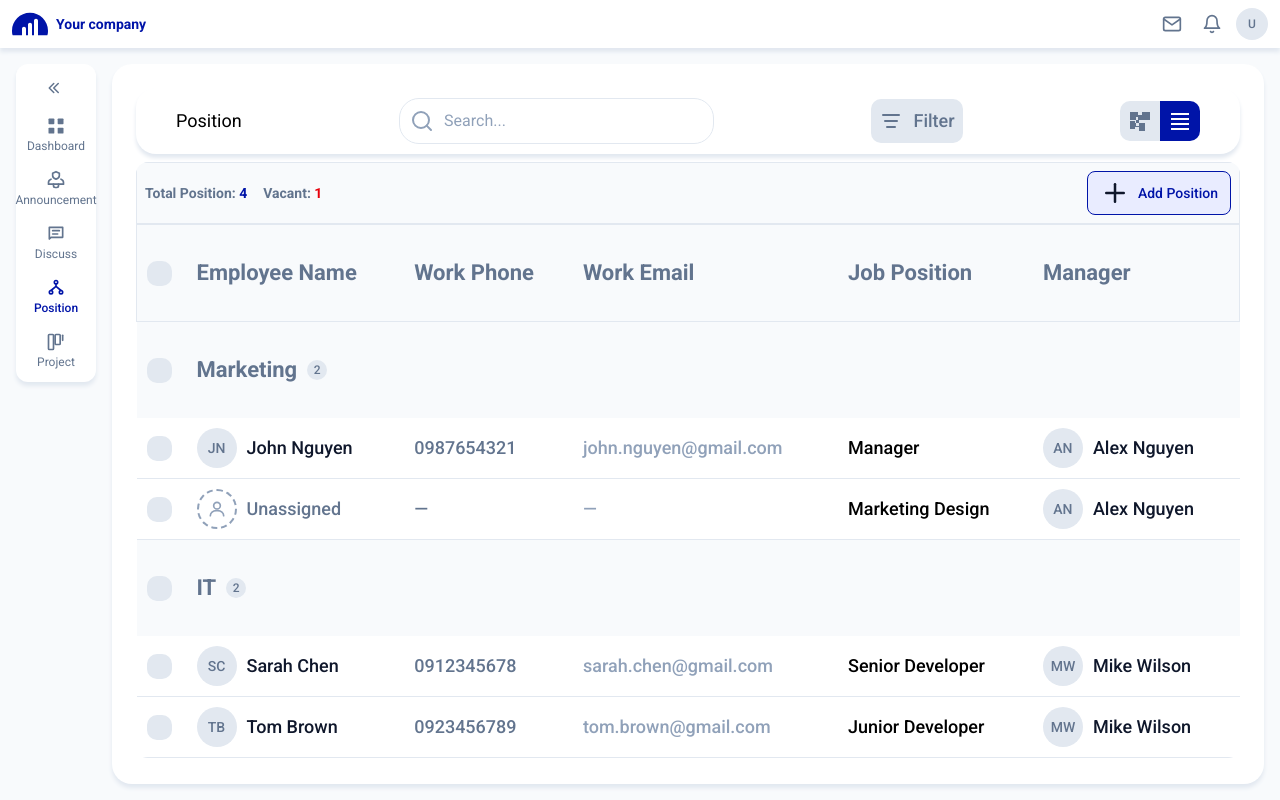
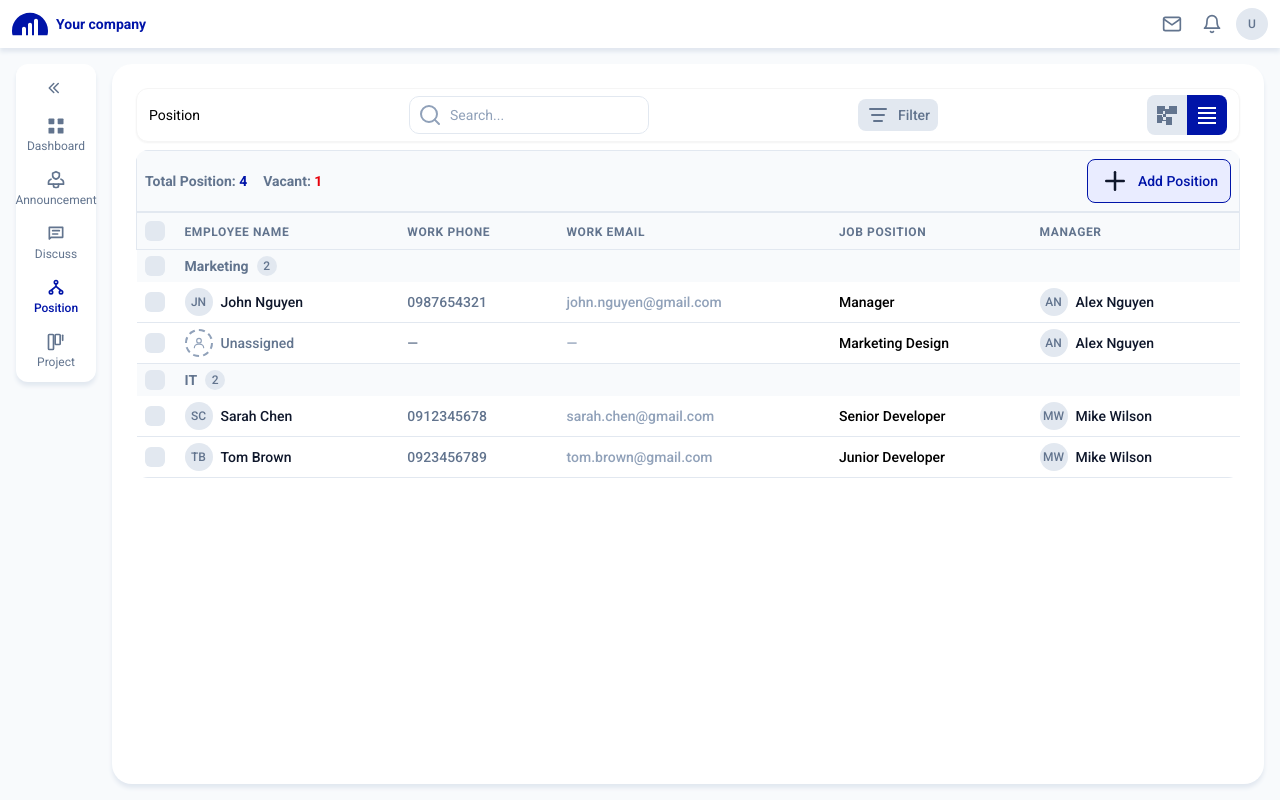
Before and after one commit to talkingtomhehe/dummy-its, a React (Vite) app in the folder frontend/main-webapp/: page /positions in a window 1280 px wide. Built offline with nearby package versions, Linux system fonts and the light colour scheme.

Commit message:
Finish 90% modifying the positions page

```diff
--- a/frontend/main-webapp/src/features/positions/components/PositionListView.tsx
+++ b/frontend/main-webapp/src/features/positions/components/PositionListView.tsx
@@ -3,13 +3,13 @@ import { useState } from "react";
 // ========== ICONS ==========
 const CheckboxIcon = ({ checked }: { checked: boolean }) => (
   <div
-    className={`w-[25px] h-[25px] rounded-[10px] flex items-center justify-center transition-colors cursor-pointer
+    className={`w-5 h-5 rounded-[6px] flex items-center justify-center transition-colors cursor-pointer
       ${checked ? "bg-primary" : "bg-neutral-200"}`}
   >
     {checked && (
       <svg
-        width="14"
-        height="11"
+        width="12"
+        height="9"
         viewBox="0 0 14 11"
         fill="none"
         xmlns="http://www.w3.org/2000/svg"
@@ -36,10 +36,10 @@ const CountBadge = ({ count }: { count: number }) => (
 );
 
 const UnassignedAvatar = () => (
-  <div className="w-10 h-10 rounded-full border-2 border-dashed border-neutral-400 flex items-center justify-center">
+  <div className="w-7 h-7 rounded-full border-2 border-dashed border-neutral-400 flex items-center justify-center">
     <svg
-      width="20"
-      height="20"
+      width="14"
+      height="14"
       viewBox="0 0 24 24"
       fill="none"
       xmlns="http://www.w3.org/2000/svg"
@@ -128,16 +128,16 @@ function DepartmentRow({
         className="bg-neutral-50 cursor-pointer hover:bg-neutral-100 transition-colors"
         onClick={onToggle}
       >
-        <td className="p-2.5">
+        <td className="px-2 py-1.5">
           <div onClick={(e) => { e.stopPropagation(); handleDepartmentSelect(); }}>
             <CheckboxIcon
               checked={allSelected && department.employees.length > 0}
             />
           </div>
         </td>
-        <td colSpan={6} className="p-2.5">
-          <div className="flex items-center gap-2.5">
-            <span className="header-h6 text-neutral-500">{department.name}</span>
+        <td colSpan={6} className="px-2 py-1.5">
+          <div className="flex items-center gap-2">
+            <span className="text-sm font-bold text-neutral-500">{department.name}</span>
             <CountBadge count={department.employees.length} />
           </div>
         </td>
@@ -185,7 +185,7 @@ function EmployeeRow({
       onClick={onClick}
     >
       {/* Checkbox */}
-      <td className="p-2.5">
+      <td className="px-2 py-1.5">
         <div onClick={(e) => e.stopPropagation()}>
           <div onClick={onSelect}>
             <CheckboxIcon checked={isSelected} />
@@ -194,19 +194,19 @@ function EmployeeRow({
       </td>
 
       {/* Employee Name with Avatar */}
-      <td className="p-2.5">
-        <div className="flex items-center gap-2.5">
+      <td className="px-2 py-1.5">
+        <div className="flex items-center gap-2">
           {employee.isVacant ? (
             <UnassignedAvatar />
           ) : employee.avatar ? (
             <img
               src={employee.avatar}
               alt={employee.name}
-              className="w-10 h-10 rounded-full object-cover"
+              className="w-7 h-7 rounded-full object-cover"
             />
           ) : (
-            <div className="w-10 h-10 rounded-full bg-neutral-200 flex items-center justify-center">
-              <span className="text-sm font-medium text-neutral-500">
+            <div className="w-7 h-7 rounded-full bg-neutral-200 flex items-center justify-center">
+              <span className="text-xs font-medium text-neutral-500">
                 {employee.name
                   .split(" ")
                   .map((n) => n[0])
@@ -215,9 +215,8 @@ function EmployeeRow({
             </div>
           )}
           <span
-            className={`body-1-medium ${
-              employee.isVacant ? "text-neutral-500" : "text-neutral-900"
-            }`}
+            className={`text-sm font-medium ${employee.isVacant ? "text-neutral-500" : "text-neutral-900"
+              }`}
           >
             {employee.isVacant ? "Unassigned" : employee.name}
           </span>
@@ -225,37 +224,37 @@ function EmployeeRow({
       </td>
 
       {/* Work Phone */}
-      <td className="p-2.5">
-        <span className="body-1-medium text-neutral-500">
+      <td className="px-2 py-1.5">
+        <span className="text-sm font-medium text-neutral-500">
           {employee.workPhone || "—"}
         </span>
       </td>
 
       {/* Work Email */}
-      <td className="p-2.5">
-        <span className="body-1-medium text-neutral-400">
+      <td className="px-2 py-1.5">
+        <span className="text-sm font-medium text-neutral-400">
           {employee.workEmail || "—"}
         </span>
       </td>
 
       {/* Job Position */}
-      <td className="p-2.5">
-        <span className="body-1-medium text-black">{employee.jobPosition}</span>
+      <td className="px-2 py-1.5">
+        <span className="text-sm font-medium text-black">{employee.jobPosition}</span>
       </td>
 
       {/* Manager */}
-      <td className="p-2.5">
+      <td className="px-2 py-1.5">
         {employee.manager ? (
-          <div className="flex items-center gap-2.5">
+          <div className="flex items-center gap-2">
             {employee.manager.avatar ? (
               <img
                 src={employee.manager.avatar}
                 alt={employee.manager.name}
-                className="w-10 h-10 rounded-full object-cover"
+                className="w-7 h-7 rounded-full object-cover"
               />
             ) : (
-              <div className="w-10 h-10 rounded-full bg-neutral-200 flex items-center justify-center">
-                <span className="text-sm font-medium text-neutral-500">
+              <div className="w-7 h-7 rounded-full bg-neutral-200 flex items-center justify-center">
+                <span className="text-xs font-medium text-neutral-500">
                   {employee.manager.name
                     .split(" ")
                     .map((n) => n[0])
@@ -263,12 +262,12 @@ function EmployeeRow({
                 </span>
               </div>
             )}
-            <span className="body-1-medium text-neutral-900">
+            <span className="text-sm font-medium text-neutral-900">
               {employee.manager.name}
             </span>
           </div>
         ) : (
-          <span className="body-1-medium text-neutral-400">—</span>
+          <span className="text-sm font-medium text-neutral-400">—</span>
         )}
       </td>
     </tr>
@@ -303,23 +302,23 @@ export default function PositionListView({
         {/* Table Header */}
         <thead>
           <tr className="bg-neutral-50 border border-neutral-200">
-            <th className="p-2.5 text-left w-[50px]">
+            <th className="px-2 py-1.5 text-left w-[40px]">
               <CheckboxIcon checked={false} />
             </th>
-            <th className="p-2.5 text-left min-w-[180px]">
-              <span className="header-h6 text-neutral-500">Employee Name</span>
+            <th className="px-2 py-1.5 text-left min-w-[140px]">
+              <span className="text-xs font-bold uppercase tracking-wider text-neutral-500">Employee Name</span>
             </th>
-            <th className="p-2.5 text-left min-w-[130px]">
-              <span className="header-h6 text-neutral-500">Work Phone</span>
+            <th className="px-2 py-1.5 text-left min-w-[100px]">
+              <span className="text-xs font-bold uppercase tracking-wider text-neutral-500">Work Phone</span>
             </th>
-            <th className="p-2.5 text-left min-w-[180px]">
-              <span className="header-h6 text-neutral-500">Work Email</span>
+            <th className="px-2 py-1.5 text-left min-w-[140px]">
+              <span className="text-xs font-bold uppercase tracking-wider text-neutral-500">Work Email</span>
             </th>
-            <th className="p-2.5 text-left min-w-[150px]">
-              <span className="header-h6 text-neutral-500">Job Position</span>
+            <th className="px-2 py-1.5 text-left min-w-[110px]">
+              <span className="text-xs font-bold uppercase tracking-wider text-neutral-500">Job Position</span>
             </th>
-            <th className="p-2.5 text-left min-w-[150px]">
-              <span className="header-h6 text-neutral-500">Manager</span>
+            <th className="px-2 py-1.5 text-left min-w-[120px]">
+              <span className="text-xs font-bold uppercase tracking-wider text-neutral-500">Manager</span>
             </th>
           </tr>
         </thead>
--- a/frontend/main-webapp/src/features/positions/components/PositionToolbar.tsx
+++ b/frontend/main-webapp/src/features/positions/components/PositionToolbar.tsx
@@ -18,51 +18,49 @@ export default function PositionToolbar({
   onViewModeChange,
 }: PositionToolbarProps) {
   return (
-    <div className="bg-white flex flex-wrap items-center justify-between gap-4 px-6 lg:px-10 py-2.5 rounded-[20px] shadow-[0px_4px_4px_0px_#e2e8f0]">
+    <div className="bg-white flex flex-wrap items-center justify-between gap-3 px-3 py-1.5 rounded-[12px] shadow-sm border border-neutral-100">
       {/* Page Title */}
-      <h1 className="text-lg font-normal text-black">Position</h1>
+      <h1 className="text-sm font-normal text-black">Position</h1>
 
       {/* Search Input */}
-      <div className="bg-white border border-neutral-200 rounded-[20px] flex items-center gap-2.5 px-2.5 py-2.5 w-full sm:w-auto sm:min-w-[280px] lg:min-w-[315px]">
+      <div className="bg-white border border-neutral-200 rounded-[10px] flex items-center gap-2 px-2 py-1.5 w-full sm:w-auto sm:min-w-[200px] lg:min-w-[240px]">
         <SearchIcon />
         <input
           type="text"
           placeholder="Search..."
           value={searchQuery}
           onChange={(e) => onSearchChange(e.target.value)}
-          className="flex-1 bg-transparent outline-none text-neutral-900 text-base placeholder:text-neutral-400"
+          className="flex-1 bg-transparent outline-none text-neutral-900 text-sm placeholder:text-neutral-400"
         />
       </div>
 
       {/* Filter Button */}
       <button
         onClick={onFilter}
-        className="bg-neutral-200 flex items-center gap-2.5 px-2 py-2 rounded-[10px] hover:bg-neutral-200/80 transition-colors"
+        className="bg-neutral-200 flex items-center gap-2 px-2 py-1 rounded-[8px] hover:bg-neutral-200/80 transition-colors"
       >
         <FilterIcon />
-        <span className="text-neutral-500 font-medium text-lg">Filter</span>
+        <span className="text-neutral-500 font-medium text-sm">Filter</span>
       </button>
 
       {/* View Mode Toggle */}
-      <div className="flex items-center rounded-[10px] overflow-hidden">
+      <div className="flex items-center rounded-[8px] overflow-hidden">
         <button
           onClick={() => onViewModeChange("tree")}
-          className={`p-2 transition-colors ${
-            viewMode === "tree"
+          className={`p-2 transition-colors ${viewMode === "tree"
               ? "bg-primary"
               : "bg-neutral-200 hover:bg-neutral-200/80"
-          }`}
+            }`}
           aria-label="Tree View"
         >
           <TreeViewIcon active={viewMode === "tree"} />
         </button>
         <button
           onClick={() => onViewModeChange("list")}
-          className={`p-2 transition-colors ${
-            viewMode === "list"
+          className={`p-2 transition-colors ${viewMode === "list"
               ? "bg-primary"
               : "bg-neutral-200 hover:bg-neutral-200/80"
-          }`}
+            }`}
           aria-label="List View"
         >
           <ListViewIcon active={viewMode === "list"} />
```
Also changed, not shown: frontend/main-webapp/src/features/positions/components/AddPositionModal.tsx (+18 -19 lines), frontend/main-webapp/src/features/positions/components/PositionCard.tsx (+21 -21 lines), frontend/main-webapp/src/features/positions/components/PositionTreeView.tsx (+10 -10 lines).
